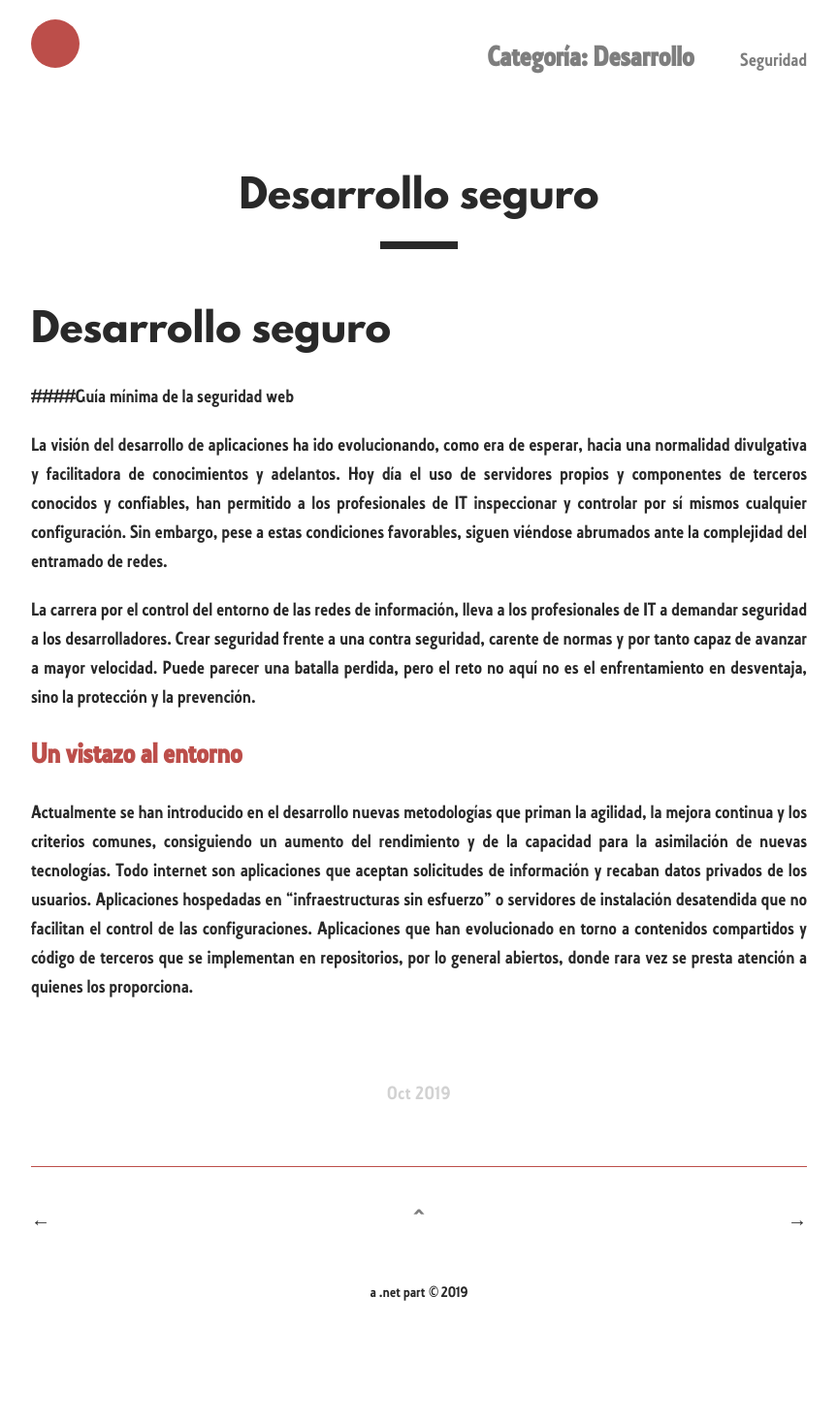
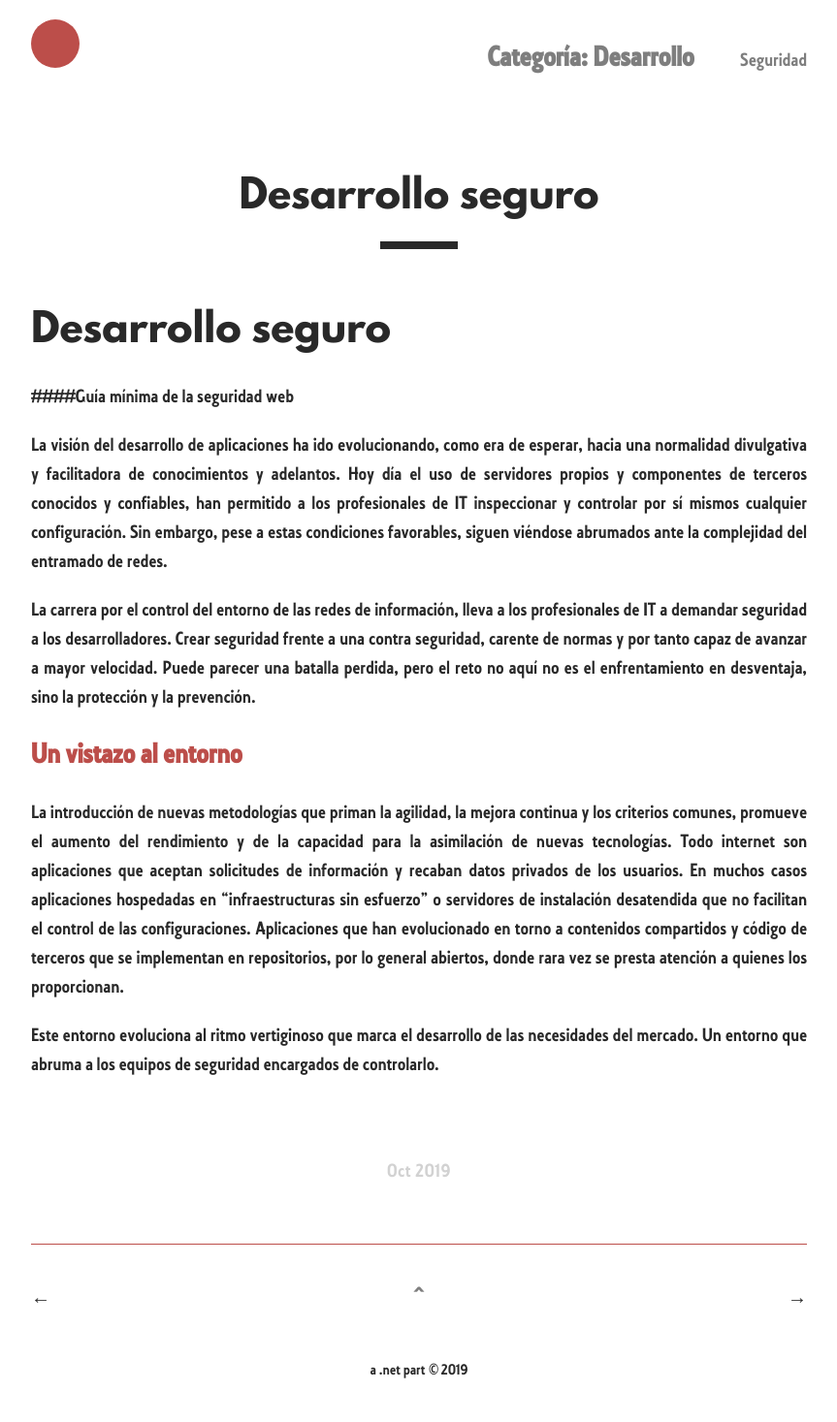
Before and after one commit to Rocmpr/blog, a Jekyll site: the page built from _posts/2019-10-28-Desarrollo Seguro.md, in a window 1280 px wide. Shown: the whole page at 97% size, without its empty margins (208-1071 px from the left). Built offline with Jekyll 4.4.1, drawn with Linux system fonts in a browser that asks for light colours; our own code applies the rules of GitHub Pages for plain Markdown files; before the commit the page ends 1387 px from its top, so only the background shows below that.

Commit message:
Update 2019-10-28-Desarrollo Seguro.md

```diff
--- a/_posts/2019-10-28-Desarrollo Seguro.md
+++ b/_posts/2019-10-28-Desarrollo Seguro.md
@@ -8,4 +8,6 @@ La carrera por el control del entorno de las redes de información, lleva a los
 
 ## Un vistazo al entorno
 
-Actualmente se han introducido en el desarrollo nuevas metodologías que priman la agilidad, la mejora continua y los criterios comunes, consiguiendo un aumento del rendimiento y de la capacidad para la asimilación de nuevas tecnologías. Todo internet son aplicaciones que aceptan solicitudes de información y recaban datos privados de los usuarios. Aplicaciones hospedadas en “infraestructuras sin esfuerzo” o servidores de instalación desatendida que no facilitan el control de las configuraciones. Aplicaciones que han evolucionado en torno a contenidos compartidos y código de terceros que se implementan en repositorios, por lo general abiertos, donde rara vez se presta atención a quienes los proporciona.
+La introducción de nuevas metodologías que priman la agilidad, la mejora continua y los criterios comunes, promueve el aumento del rendimiento y de la capacidad para la asimilación de nuevas tecnologías. Todo internet son aplicaciones que aceptan solicitudes de información y recaban datos privados de los usuarios. En muchos casos aplicaciones hospedadas en “infraestructuras sin esfuerzo” o servidores de instalación desatendida que no facilitan el control de las configuraciones. Aplicaciones que han evolucionado en torno a contenidos compartidos y código de terceros que se implementan en repositorios, por lo general abiertos, donde rara vez se presta atención a quienes los proporcionan.
+
+Este entorno evoluciona al ritmo vertiginoso que marca el desarrollo de las necesidades del mercado. Un entorno que abruma a los equipos de seguridad encargados de controlarlo.
```
